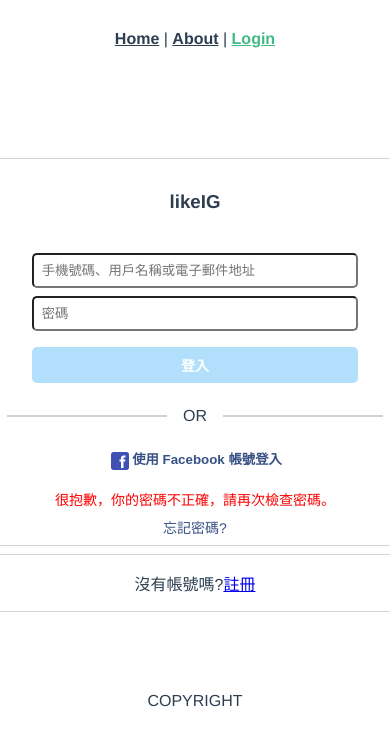
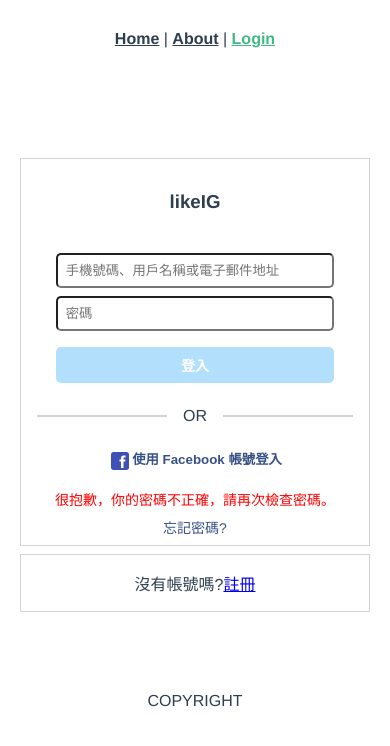
Before and after one commit to iou8611614/likeIG, a Vue app: page /login in a window 390 px wide. Shown: the top 746 px of the page. Built offline with nearby package versions, Linux system fonts and the light colour scheme.

Commit message:
CSS set media query min-width(350px)/max-width(875px), width<875px hide image section

```diff
--- a/src/views/Login.vue
+++ b/src/views/Login.vue
@@ -87,11 +87,13 @@
 .login-body{
     display: flex;
     justify-content: center;
-    width: 50%;
+    max-width: 800px;
+    min-width: 800px;
     margin: 5rem auto 0 auto;
 }
 .login-footer{
-    width: 50%;
+    max-width: 800px;
+    min-width: 800px;
     margin: 0 auto 5rem auto;
     padding: 5rem 0;
 }
@@ -232,4 +234,27 @@
         color: #b7c6e4;
     }
 }
+
+@media only screen and (max-width: 875px) {
+    .main-board{
+        max-width: 350px;
+        min-width: 350px;
+    }
+    .login-body{
+        display: flex;
+        justify-content: center;
+        max-width: 350px;
+        min-width: 350px;
+        margin: 5rem auto 0 auto;
+    }
+    .login-footer{
+        max-width: 350px;
+        min-width: 350px;
+        margin: 0 auto 5rem auto;
+        padding: 5rem 0;
+    }
+    .left-board{
+        display: none;
+    }
+}
 </style>
```
